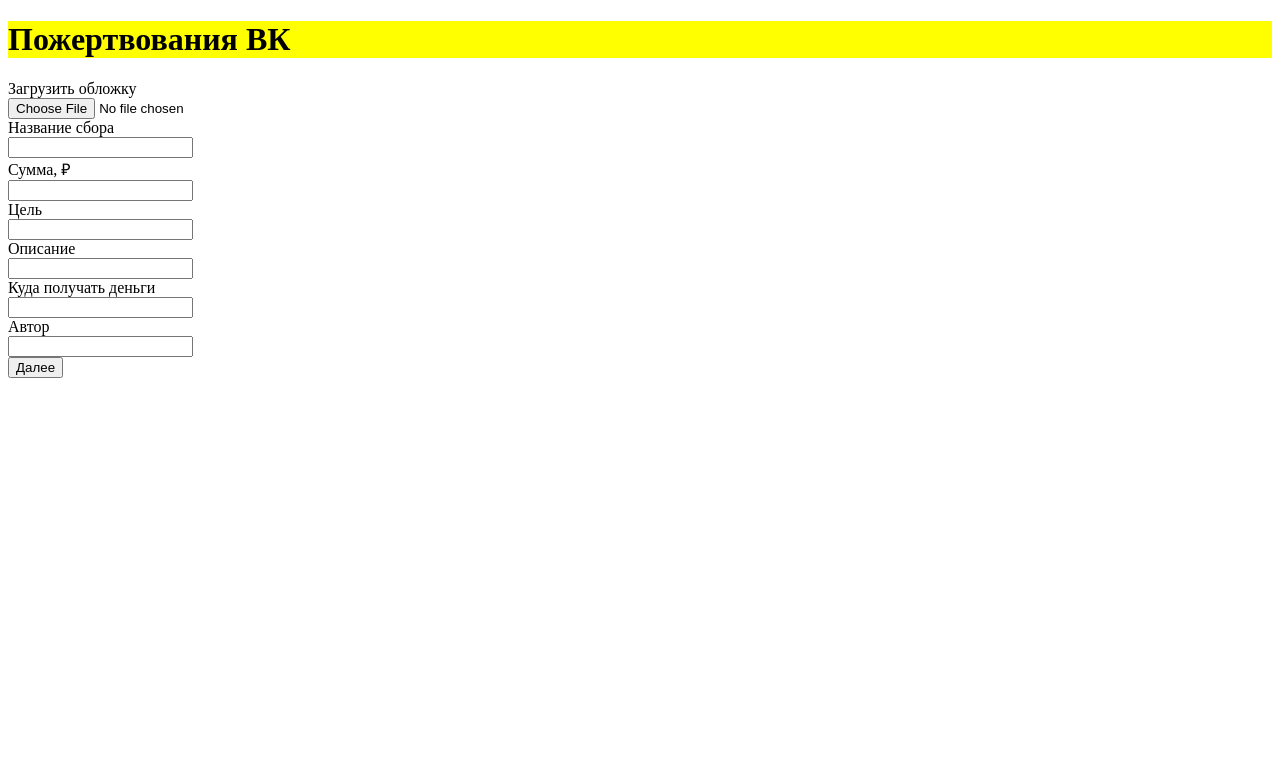
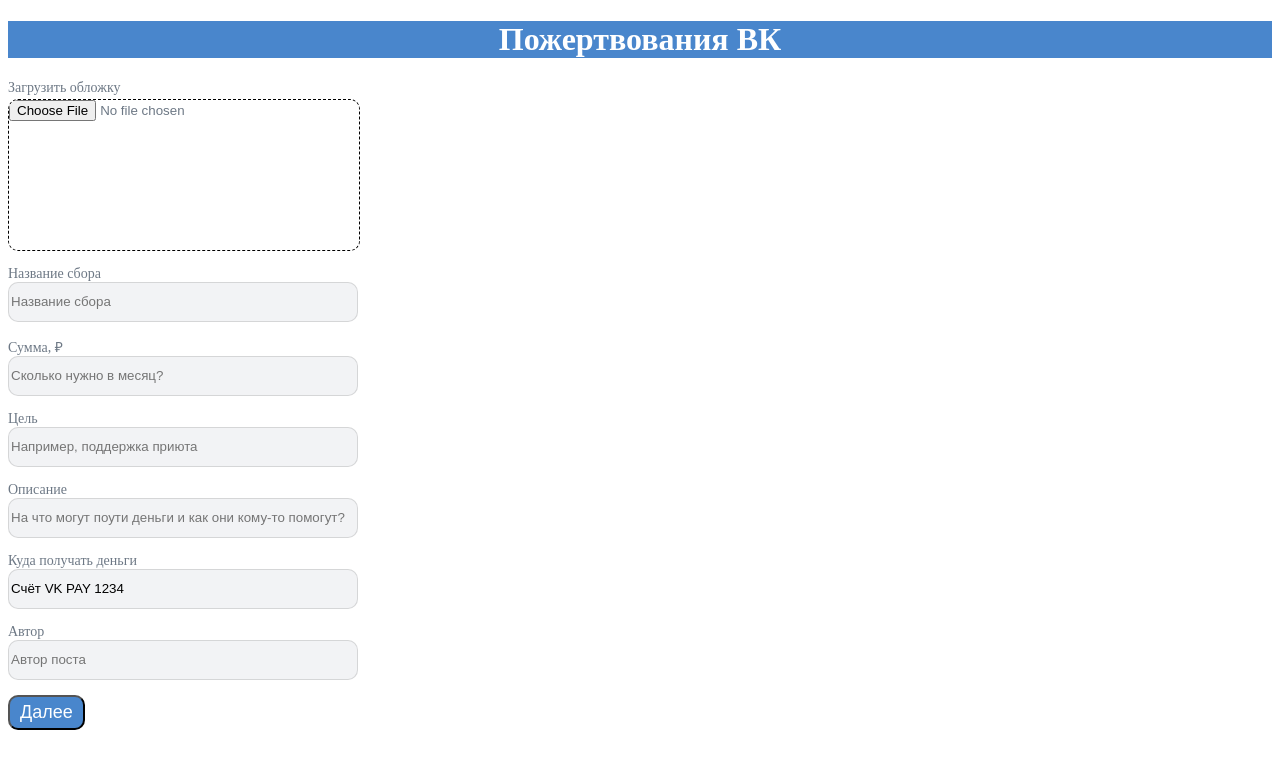
Before and after one commit to Martell805/VKTECH_WEB_1, a Flask app: page /regular in a window 1280 px wide. Shown: the top 769 px of the page. Run offline with Flask 2, Linux system fonts and the light colour scheme.

Commit message:
Add files via upload

```diff
--- a/static/css/base.css
+++ b/static/css/base.css
@@ -1,4 +1,55 @@
 .main_title{
-    background-color: yellow;
-    padding-top: 0;
+    margin-top: 0;
+    background: #4986CC;
+
+    text-align: center;
+    color: #FFFFFF;
 }
+
+.button{
+    background: #4986CC;
+    border-radius: 10px;
+
+    padding-top: 5px;
+    padding-bottom: 5px;
+    padding-left: 10px;
+    padding-right: 10px;
+
+    align-self: center;
+    position: absolute;
+    margin-right: 50%;
+
+
+    font-size: 18px;
+    color: #FFFFFF;
+    text-decoration: none;
+}
+
+.input_div{
+    font-size: 14px;
+    color: #6D7885;
+    margin-bottom: 15px;
+}
+
+.file_input_div{
+    font-size: 14px;
+    color: #6D7885;
+    margin-bottom: 15px;
+}
+
+.form-control{
+    width: 350px;
+    height: 40px;
+    background: #F2F3F5;
+    border: 0.5px solid rgba(0, 0, 0, 0.12);
+    box-sizing: border-box;
+    border-radius: 10px;
+}
+
+.file_form-control{
+    margin-top: 3px;
+    width: 350px;
+    height: 150px;
+    border: 0.5px dashed rgb(0, 0, 0);
+    border-radius: 10px;
+}
--- a/templates/choosing_type.html
+++ b/templates/choosing_type.html
@@ -6,13 +6,13 @@
 
 {% block content %}
 <a href="/target">
-    <div>
+    <div class="choose">
         <h2>Целевой сбор</h2>
         <h4>Когда есть определённая цель</h4>
     </div>
 </a>
 <a href="/regular">
-    <div>
+    <div class="choose">
         <h2>Регулярный сбор</h2>
         <h4>Если помощь нужна ежемесячно</h4>
     </div>
--- a/templates/regular.html
+++ b/templates/regular.html
@@ -9,7 +9,7 @@
     {{ form.hidden_tag() }}
     <div class="file_input_div">
         {{ form.cover.label }}<br>
-        {{ form.cover(class="form-control", type="file") }}<br>
+        {{ form.cover(class="file_form-control", type="file", placeholder="Загрузить обложку") }}<br>
         {% for error in form.cover.errors %}
             <div class="alert alert-danger" role="alert">
                 {{ error }}
@@ -19,7 +19,7 @@
 
     <div class="input_div">
         {{ form.name.label }}<br>
-        {{ form.name(class="form-control", type="text") }}<br>
+        {{ form.name(class="form-control", type="text", placeholder="Название сбора") }}<br>
         {% for error in form.cover.errors %}
             <div class="alert alert-danger" role="alert">
                 {{ error }}
@@ -29,7 +29,7 @@
 
     <div class="input_div">
         {{ form.cost.label }}<br>
-        {{ form.cost(class="form-control", type="number") }}<br>
+        {{ form.cost(class="form-control", type="number", placeholder="Сколько нужно в месяц?") }}<br>
         {% for error in form.cost.errors %}
             <div class="alert alert-danger" role="alert">
                 {{ error }}
@@ -39,7 +39,7 @@
 
     <div class="input_div">
         {{ form.target.label }}<br>
-        {{ form.target(class="form-control", type="text") }}<br>
+        {{ form.target(class="form-control", type="text", placeholder="Например, поддержка приюта") }}<br>
         {% for error in form.target.errors %}
             <div class="alert alert-danger" role="alert">
                 {{ error }}
@@ -49,7 +49,7 @@
 
     <div class="input_div">
         {{ form.description.label }}<br>
-        {{ form.description(class="form-control", type="text") }}<br>
+        {{ form.description(class="form-control", type="text", placeholder="На что могут поути деньги и как они кому-то помогут?") }}<br>
         {% for error in form.description.errors %}
             <div class="alert alert-danger" role="alert">
                 {{ error }}
@@ -59,7 +59,7 @@
 
     <div class="input_div">
         {{ form.account.label }}<br>
-        {{ form.account(class="form-control", type="text") }}<br>
+        {{ form.account(class="form-control", type="text", value="Счёт VK PAY 1234") }}<br>
         {% for error in form.account.errors %}
             <div class="alert alert-danger" role="alert">
                 {{ error }}
@@ -69,7 +69,7 @@
 
     <div class="input_div">
         {{ form.author.label }}<br>
-        {{ form.author(class="form-control", type="text") }}<br>
+        {{ form.author(class="form-control", type="text", placeholder="Автор поста") }}<br>
         {% for error in form.author.errors %}
             <div class="alert alert-danger" role="alert">
                 {{ error }}
@@ -77,7 +77,7 @@
         {% endfor %}
     </div>
 
-    <div class="button">
+    <div>
         {{ form.submit(type="submit", class="button") }}
     </div>
 </form>
```
Also changed, not shown: static/css/choosing_type.css (+37 -1 lines), static/css/index.css (+15 -0 lines), templates/target.html (+7 -7 lines).
